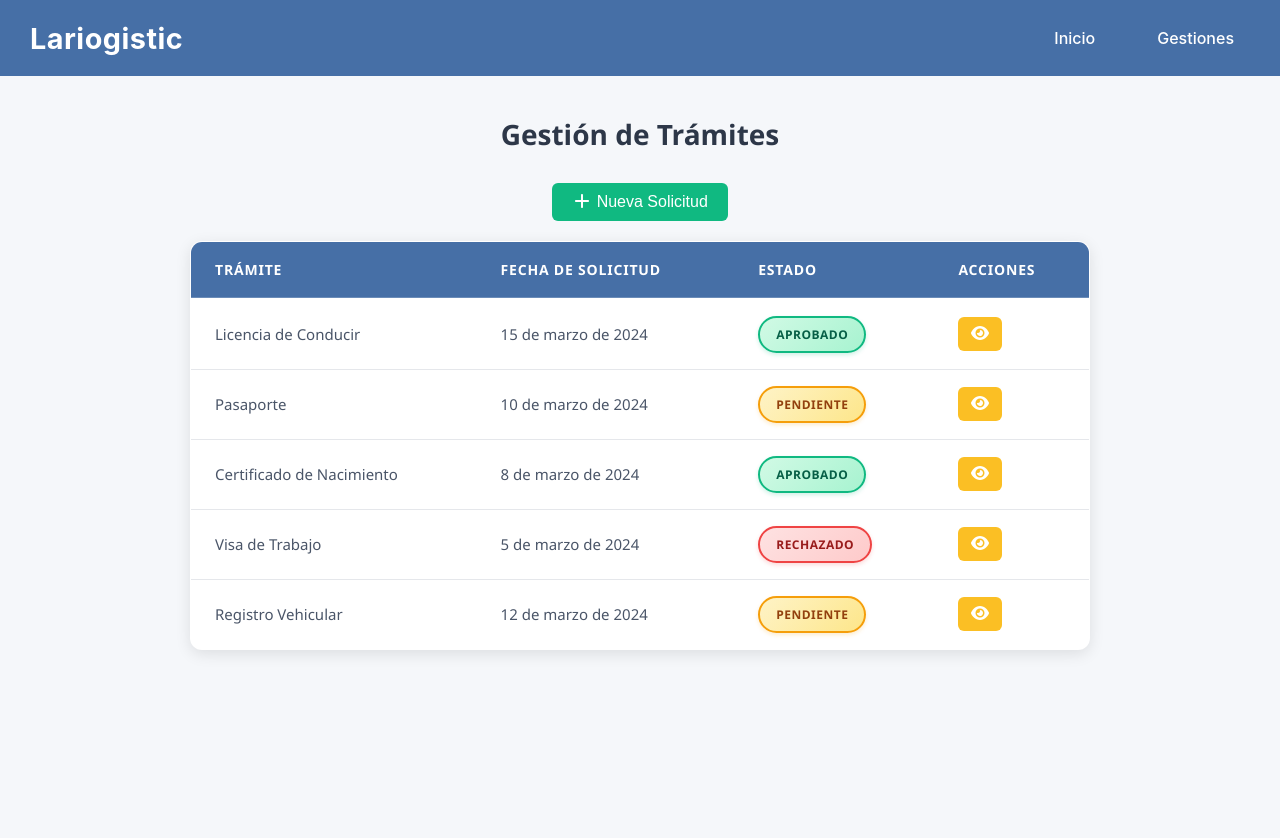
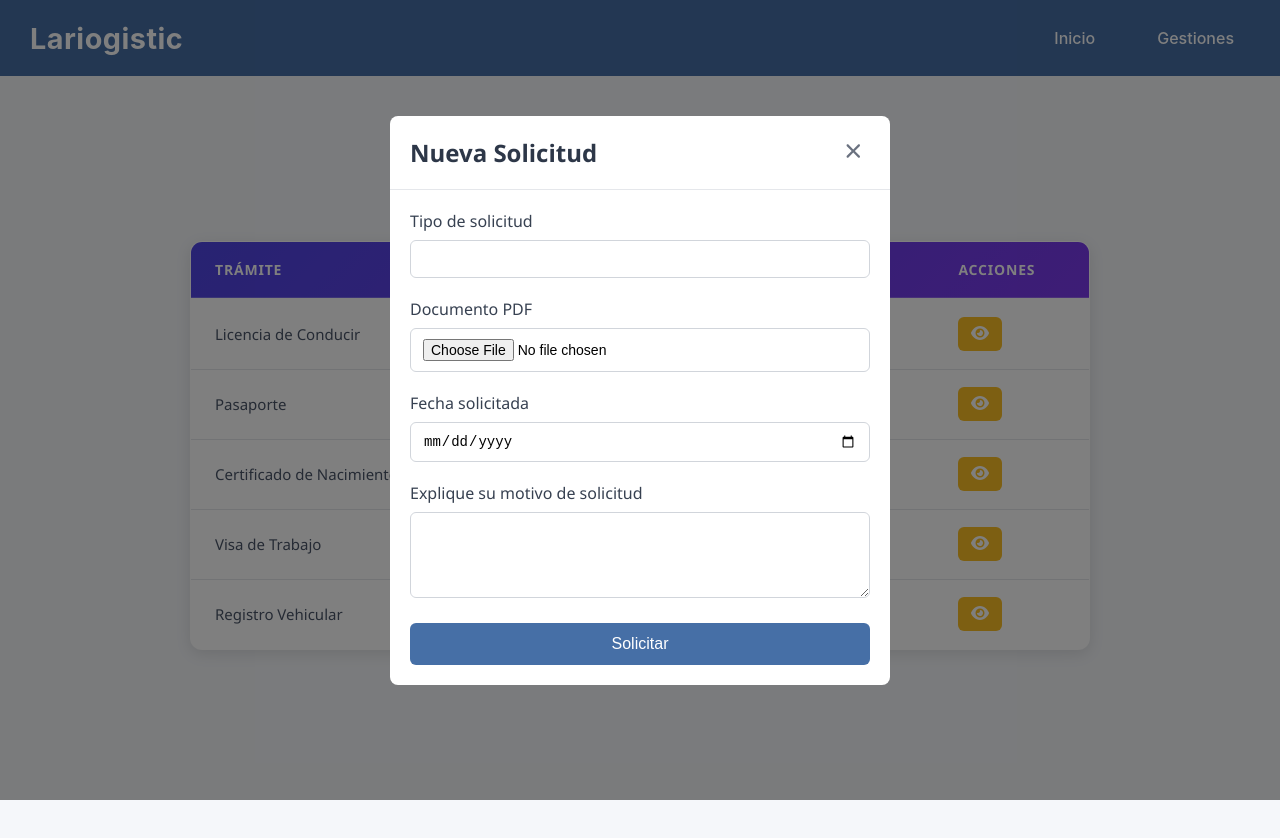
Before and after one commit to loraak/lariogistic, a React (Create React App) app: page /tramites in a window 1280 px wide. Both pictures are taken after a click on the button "Nueva Solicitud". Shown: the top 838 px of the page. Built offline with nearby package versions, Linux system fonts and the light colour scheme.

Commit message:
Formulario nuevo tramite

```diff
--- /dev/null
+++ b/src/components/Interfaces/Solicitud.jsx
@@ -0,0 +1,52 @@
+import React from 'react';
+import { FontAwesomeIcon } from '@fortawesome/react-fontawesome';
+import { faTimes } from '@fortawesome/free-solid-svg-icons';
+import styles from './Solicitud.module.css';
+
+const Solicitud = ({ mostrar, onCerrar }) => {
+    if (!mostrar) return null;
+
+    return (
+        <div className={styles.modalOverlay}>
+            <div className={styles.modalContent}>
+                <div className={styles.modalHeader}>
+                    <h2>Nueva Solicitud</h2>
+                    <button
+                        className={styles.closeButton}
+                        onClick={onCerrar}
+                    >
+                        <FontAwesomeIcon icon={faTimes} />
+                    </button>
+                </div>
+
+                <div className={styles.modalBody}>
+                    <div className={styles.formGroup}>
+                        <label>Tipo de solicitud</label>
+                        <input type="text" className={styles.input} />
+                    </div>
+
+                    <div className={styles.formGroup}>
+                        <label>Documento PDF</label>
+                        <input type="file" className={styles.input} accept=".pdf" />
+                    </div>
+
+                    <div className={styles.formGroup}>
+                        <label>Fecha solicitada</label>
+                        <input type="date" className={styles.input} />
+                    </div>
+
+                    <div className={styles.formGroup}>
+                        <label>Explique su motivo de solicitud</label>
+                        <textarea className={styles.textarea} rows="4"></textarea>
+                    </div>
+
+                    <button className={styles.solicitarButton}>
+                        Solicitar
+                    </button>
+                </div>
+            </div>
+        </div>
+    );
+};
+
+export default Solicitud;
--- /dev/null
+++ b/src/components/Interfaces/Solicitud.module.css
@@ -0,0 +1,89 @@
+
+/* Modal */
+.modalOverlay {
+  position: fixed;
+  top: 0;
+  left: 0;
+  right: 0;
+  bottom: 0;
+  background-color: rgba(0, 0, 0, 0.5);
+  display: flex;
+  justify-content: center;
+  align-items: center;
+  z-index: 1000;
+}
+
+.modalContent {
+  background-color: white;
+  border-radius: 8px;
+  width: 90%;
+  max-width: 500px;
+  max-height: 80vh;
+  overflow-y: auto;
+}
+
+.modalHeader {
+  display: flex;
+  justify-content: space-between;
+  align-items: center;
+  padding: 20px;
+  border-bottom: 1px solid #e5e7eb;
+}
+
+.modalHeader h2 {
+  margin: 0;
+  color: #2d3748;
+}
+
+.closeButton {
+  background: none;
+  border: none;
+  font-size: 18px;
+  cursor: pointer;
+  color: #6b7280;
+}
+
+.modalBody {
+  padding: 20px;
+}
+
+.formGroup {
+  margin-bottom: 20px;
+}
+
+.formGroup label {
+  display: block;
+  margin-bottom: 8px;
+  font-weight: 500;
+  color: #374151;
+}
+
+.input {
+  width: 100%;
+  padding: 10px 12px;
+  border: 1px solid #d1d5db;
+  border-radius: 6px;
+  font-size: 14px;
+  box-sizing: border-box;
+}
+
+.textarea {
+  width: 100%;
+  padding: 10px 12px;
+  border: 1px solid #d1d5db;
+  border-radius: 6px;
+  font-size: 14px;
+  resize: vertical;
+  box-sizing: border-box;
+}
+
+.solicitarButton {
+  background-color: #466FA6;
+  color: white;
+  border: none;
+  border-radius: 6px;
+  padding: 12px 24px;
+  cursor: pointer;
+  font-size: 16px;
+  width: 100%;
+}
--- a/src/components/Interfaces/Tramites.jsx
+++ b/src/components/Interfaces/Tramites.jsx
@@ -1,9 +1,12 @@
-import React from 'react';
+import React, { useState } from 'react';
 import { FontAwesomeIcon } from '@fortawesome/react-fontawesome';
 import { faEye, faPlus } from '@fortawesome/free-solid-svg-icons';
+import Solicitud from './Solicitud';
 import styles from './Tramites.module.css';
 
 const Tramites = () => {
+  const [mostrarFormulario, setMostrarFormulario] = useState(false);
+
   // Datos de ejemplo
     const tramites = [
         {
@@ -63,7 +66,7 @@ const Tramites = () => {
     return (
         <div className={styles.tableContainer}>
         <h1 className={styles.title}>Gestión de Trámites</h1>
-        <button className={styles.nuevaSolicitudButton}>
+        <button className={styles.nuevaSolicitudButton} onClick={() => setMostrarFormulario(true)}>
             <FontAwesomeIcon icon={faPlus} /> Nueva Solicitud
         </button>
 
@@ -95,6 +98,11 @@ const Tramites = () => {
             ))}
             </tbody>
         </table>
+
+        <Solicitud
+            mostrar={mostrarFormulario}
+            onCerrar={() => setMostrarFormulario(false)}
+        />
         </div>
     );
 };
--- a/src/components/Interfaces/Tramites.module.css
+++ b/src/components/Interfaces/Tramites.module.css
@@ -31,7 +31,7 @@
 
 /* Encabezado de tabla */
 .thead {
-  background: #466FA6;
+  background: linear-gradient(135deg, #4f46e5 0%, #7c3aed 100%);
   color: white;
 }
 
```
